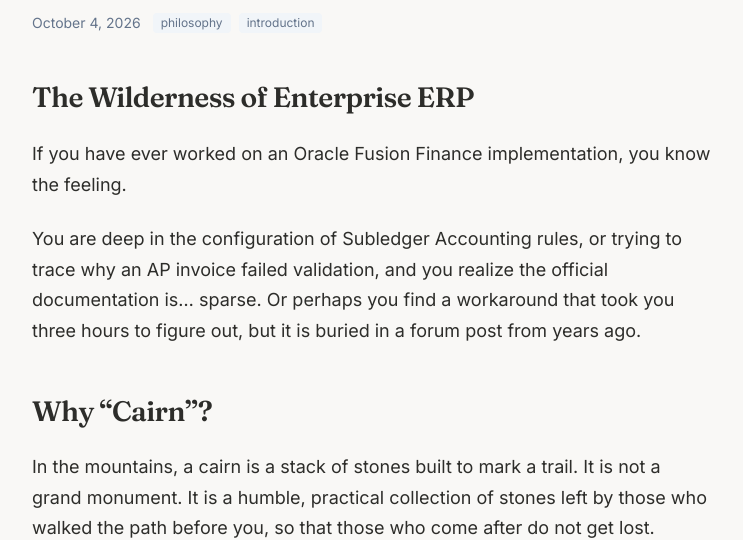
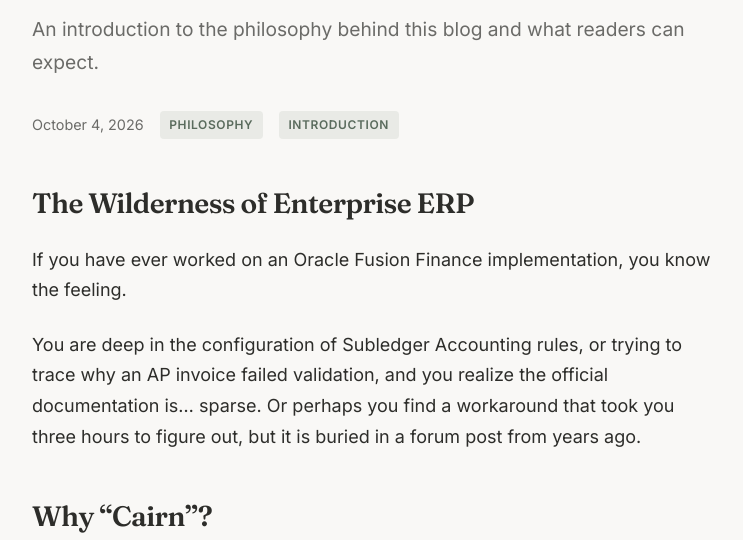
Before and after one commit to madhavarayulu/madhavarayulu.github.io, an Astro site: page /posts/first-marker.md in a window 1280 px wide. Shown: the part 262-802 px from the top of the page, without its empty margins (268-1011 px from the left). Built offline with nearby package versions, Linux system fonts and the light colour scheme; Astro itself is replaced by a stand-in of ours.

Commit message:
Update PostLayout.astro

```diff
--- a/src/layouts/PostLayout.astro
+++ b/src/layouts/PostLayout.astro
@@ -17,21 +17,18 @@ const formattedDate = publishDate.toLocaleDateString('en-US', {
 
 <BaseLayout title={title} description={description}>
   <article>
-    <header class="mb-10">
+    <header style="margin-bottom: 3rem;">
       <h1>{title}</h1>
-      <div class="flex flex-wrap items-center gap-3 text-sm text-slate-500 dark:text-slate-400">
+      {description && <p class="lead">{description}</p>}
+      <div class="post-meta">
         <time datetime={publishDate.toISOString()}>{formattedDate}</time>
-        {tags && tags.length > 0 && (
-          <div class="flex flex-wrap gap-2">
-            {tags.map(tag => (
-              <span class="px-2 py-0.5 bg-slate-100 dark:bg-slate-800 rounded text-xs">{tag}</span>
-            ))}
-          </div>
-        )}
+        {tags && tags.length > 0 && tags.map(tag => (
+          <span class="tag">{tag}</span>
+        ))}
       </div>
     </header>
 
-    <!-- The actual markdown content will be injected here -->
+    <!-- The actual markdown content is injected here via the slot -->
     <slot />
   </article>
 </BaseLayout>
```
